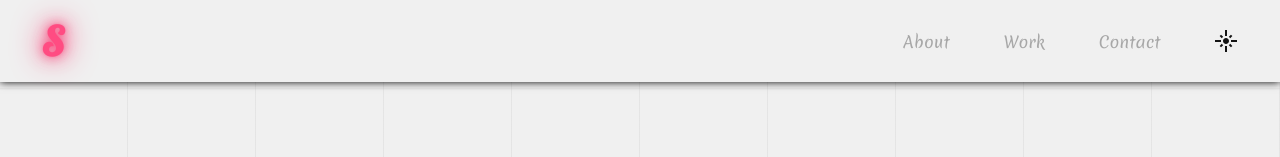
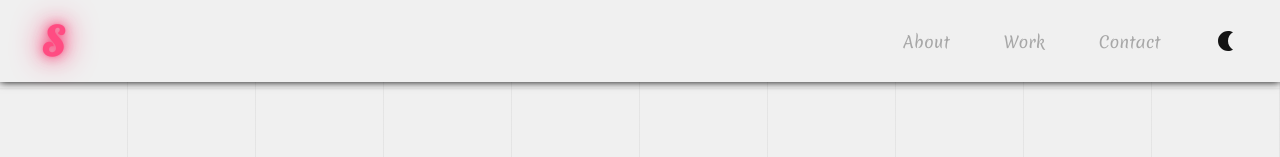
Before and after one commit to Bluetooth-stack/portfolio-site, a React (Create React App) app: page /home in a window 1280 px wide. Shown: the top 157 px of the page. Built offline with nearby package versions, Linux system fonts and the light colour scheme.

Commit message:
theme change icon handle

```diff
--- a/src/components/common/Navbar/index.js
+++ b/src/components/common/Navbar/index.js
@@ -7,7 +7,13 @@ import { motion } from 'framer-motion';
 import './style.css'
 
 function Navbar() {
-  const [dark, setDark] = useState(true);
+  const [dark, setDark] = useState(()=>{
+    let lastThemeSelected = localStorage.getItem('pageTheme');
+    if(lastThemeSelected==='dark'){
+      return 'dark'
+    }
+    return 'light'
+});
   const [lastScrollY, setLastScrollY] = useState(0);
   const [show, setShow] = useState(true);
 
@@ -38,8 +44,8 @@ function Navbar() {
     }
   }, [lastScrollY]);
 
+  const lastThemeSelected = localStorage.getItem('pageTheme');
   useEffect(() => {
-    const lastThemeSelected = localStorage.getItem('pageTheme');
 
     if (lastThemeSelected === 'dark') {
       setDarkTheme();
@@ -47,7 +53,7 @@ function Navbar() {
     else {
       setLightTheme();
     }
-  },[])
+  },[lastThemeSelected])
 
   function setDarkTheme() {
     document.querySelector('body').setAttribute('data-theme', 'dark');
@@ -83,10 +89,10 @@ function Navbar() {
         <NavLink className='link' to={'/work'}>Work</NavLink>
         <NavLink className='link' to={'/contact'}>Contact</NavLink>
         {
-          dark ?
-            <FlareIcon className='sun' onClick={() => { setDark(false); setLightTheme() }} />
+          dark==='dark' ?
+            <FlareIcon className='sun' onClick={() => { setDark('light'); setLightTheme() }} />
             :
-            <NightlightIcon className='moon' onClick={() => { setDark(true); setDarkTheme() }} />
+            <NightlightIcon className='moon' onClick={() => { setDark('dark'); setDarkTheme() }} />
         }
       </div>
       <div className='burgerMenu'>
```
